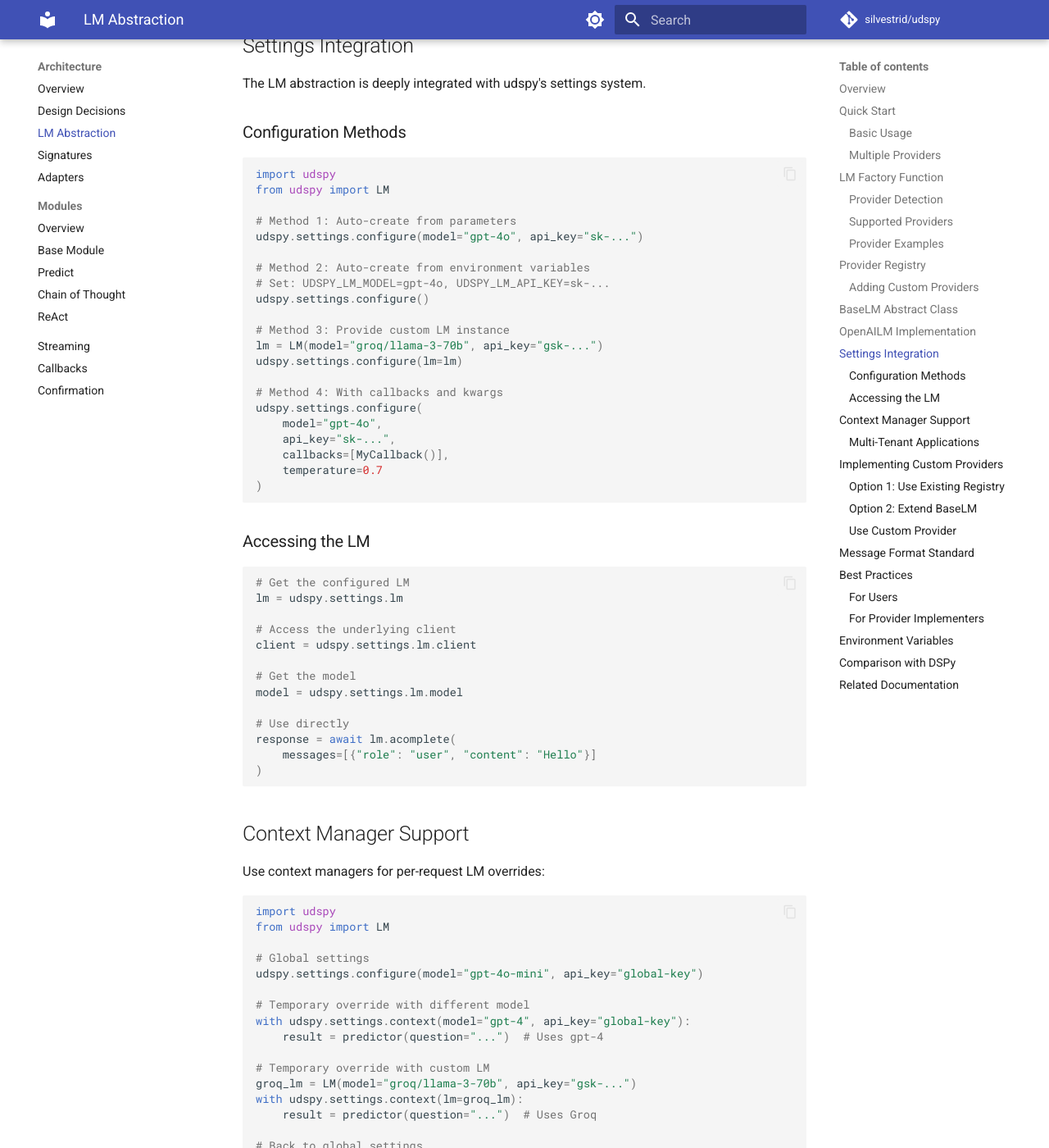
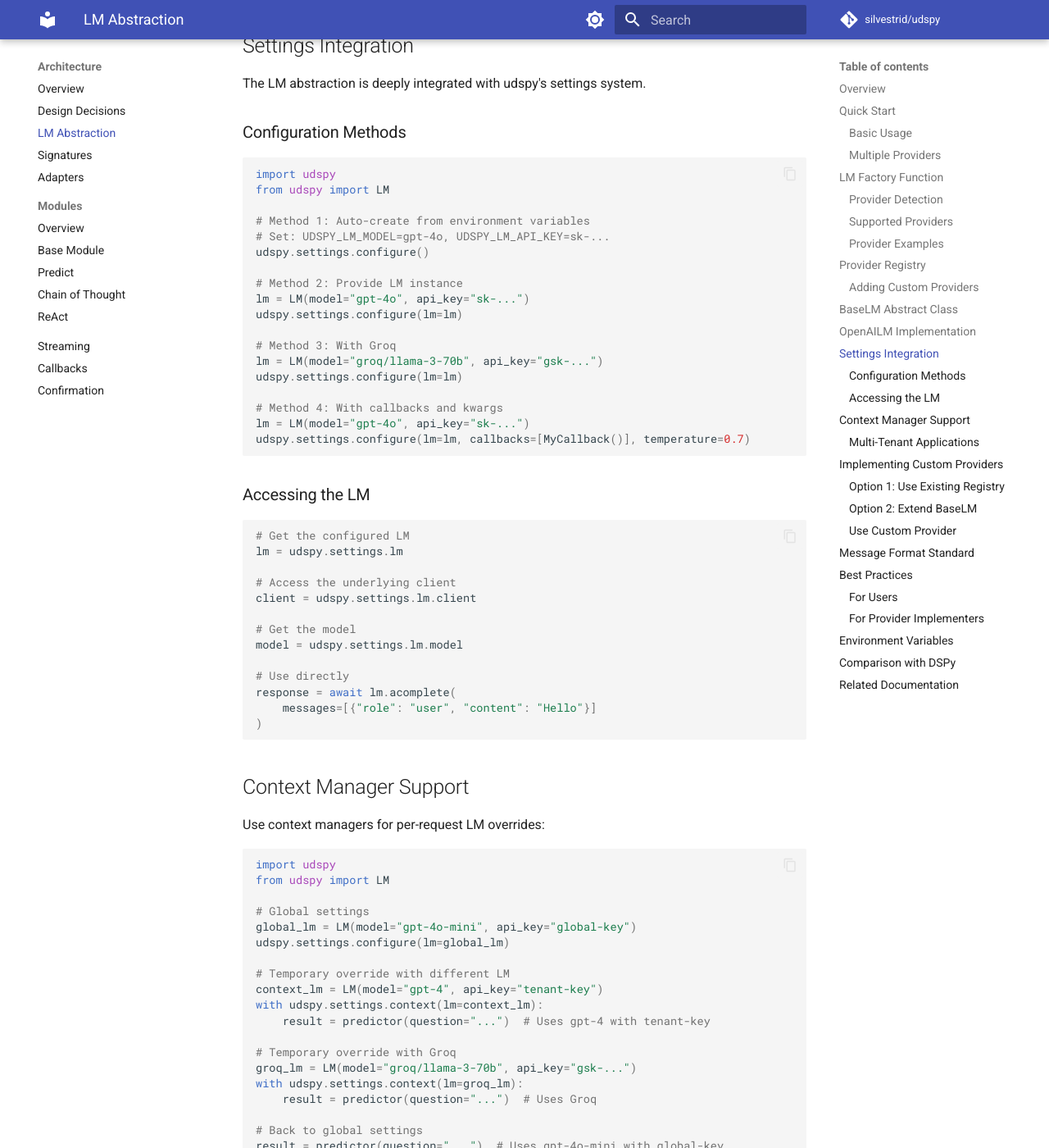
Before and after one commit to baserow/udspy, an MkDocs documentation site: the page built from docs/architecture/lm.md, in a window 1280 px wide and 1400 px high, scrolled down 4651 px. Shown: the whole window at 82% size. Built offline with MkDocs 1.6.1 and Material for MkDocs 9.7.7, drawn with Linux system fonts in a browser that asks for light colours; comment, search, counter and statistics services are not loaded; some of the changed text lies outside the part shown.

Commit message:
feat!: simplify settings API to only accept LM instances
BREAKING CHANGE: Removed model, api_key, and base_url parameters from
settings.configure() and settings.context(). Users must now create LM
instances explicitly using the LM() factory.

Before:
  udspy.settings.configure(model='gpt-4o', api_key='sk-...')
  with udspy.settings.context(model='gpt-4', api_key='sk-...'):
      ...

After:
  lm = LM(model='gpt-4o', api_key='sk-...')
  udspy.settings.configure(lm=lm)

  context_lm = LM(model='gpt-4', api_key='sk-...')
  with udspy.settings.context(lm=context_lm):
      ...

Benefits:
- Single source of truth for LM configuration
- Clearer separation between factory and settings
- Simpler API surface with fewer ways to do things
- Environment variable auto-configuration still works

Changes:
- Updated settings.configure() to only accept lm parameter
- Updated settings.context() to only accept lm parameter
- Updated all tests to use LM() factory
- Updated examples to use new API
- Updated documentation

````diff
--- a/docs/architecture/lm.md
+++ b/docs/architecture/lm.md
@@ -219,24 +219,21 @@
 import udspy
 from udspy import LM
 
-# Method 1: Auto-create from parameters
-udspy.settings.configure(model="gpt-4o", api_key="sk-...")
-
-# Method 2: Auto-create from environment variables
+# Method 1: Auto-create from environment variables
 # Set: UDSPY_LM_MODEL=gpt-4o, UDSPY_LM_API_KEY=sk-...
 udspy.settings.configure()
 
-# Method 3: Provide custom LM instance
+# Method 2: Provide LM instance
+lm = LM(model="gpt-4o", api_key="sk-...")
+udspy.settings.configure(lm=lm)
+
+# Method 3: With Groq
 lm = LM(model="groq/llama-3-70b", api_key="gsk-...")
 udspy.settings.configure(lm=lm)
 
 # Method 4: With callbacks and kwargs
-udspy.settings.configure(
-    model="gpt-4o",
-    api_key="sk-...",
-    callbacks=[MyCallback()],
-    temperature=0.7
-)
+lm = LM(model="gpt-4o", api_key="sk-...")
+udspy.settings.configure(lm=lm, callbacks=[MyCallback()], temperature=0.7)
 ```
 
 ### Accessing the LM
@@ -266,19 +263,21 @@
 from udspy import LM
 
 # Global settings
-udspy.settings.configure(model="gpt-4o-mini", api_key="global-key")
+global_lm = LM(model="gpt-4o-mini", api_key="global-key")
+udspy.settings.configure(lm=global_lm)
 
-# Temporary override with different model
-with udspy.settings.context(model="gpt-4", api_key="global-key"):
-    result = predictor(question="...")  # Uses gpt-4
+# Temporary override with different LM
+context_lm = LM(model="gpt-4", api_key="tenant-key")
+with udspy.settings.context(lm=context_lm):
+    result = predictor(question="...")  # Uses gpt-4 with tenant-key
 
-# Temporary override with custom LM
+# Temporary override with Groq
 groq_lm = LM(model="groq/llama-3-70b", api_key="gsk-...")
 with udspy.settings.context(lm=groq_lm):
     result = predictor(question="...")  # Uses Groq
 
 # Back to global settings
-result = predictor(question="...")  # Uses gpt-4o-mini
+result = predictor(question="...")  # Uses gpt-4o-mini with global-key
 ```
 
 ### Multi-Tenant Applications
````
Also changed, not shown: 6 other files.
